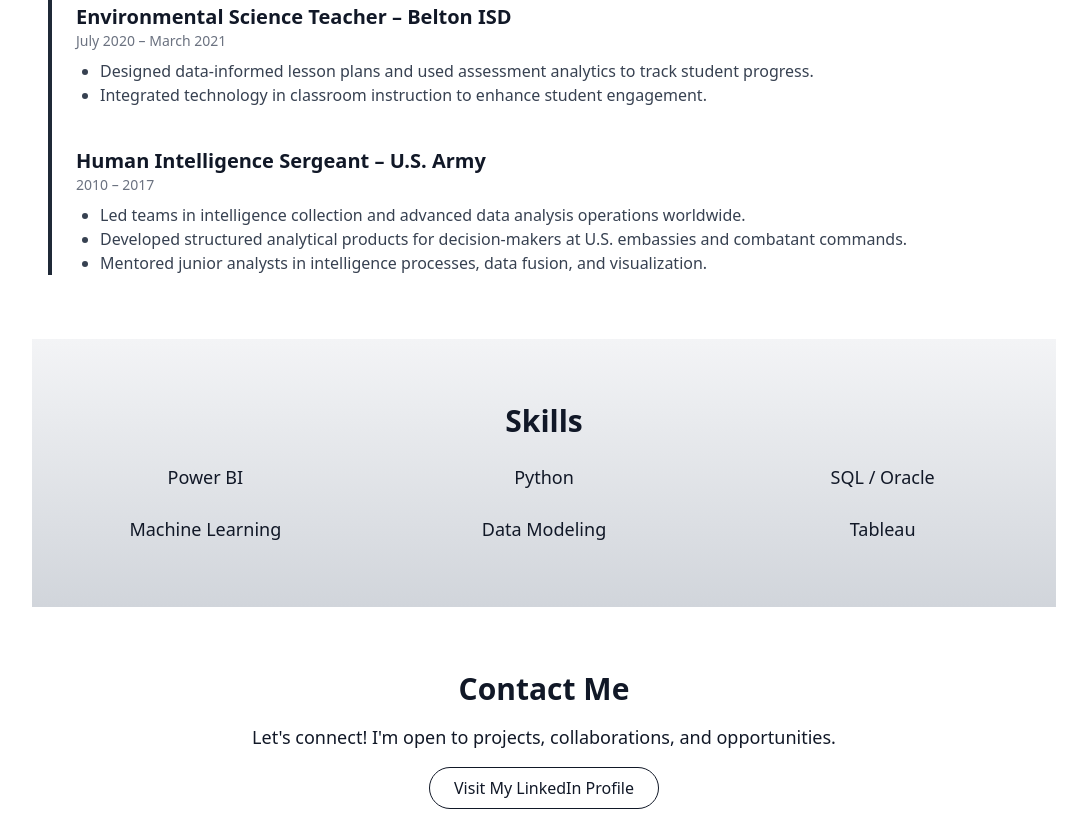
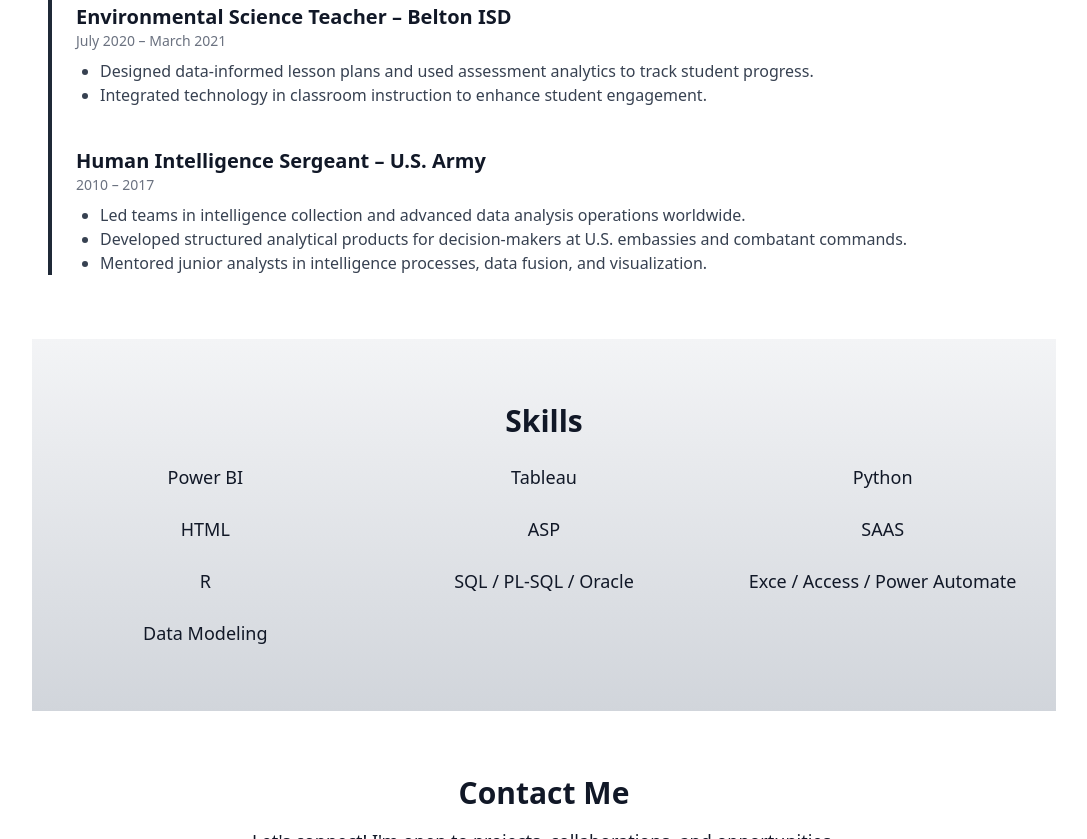
Before and after one commit to COzzy85/portfolio, a plain HTML site: page index.html in a window 1280 px wide. Shown: the part 1858-2697 px from the top of the page, without its empty margins (96-1183 px from the left). Drawn offline with nearby package versions, Linux system fonts and the light colour scheme.

Commit message:
Update index.html

```diff
--- a/index.html
+++ b/index.html
@@ -150,11 +150,16 @@
     <h3 class="text-3xl font-bold mb-6 text-center">Skills</h3>
     <div class="grid grid-cols-2 md:grid-cols-3 gap-6 text-center text-lg">
       <div class="hover:text-black dark:hover:text-white transition">Power BI</div>
+      <div class="hover:text-black dark:hover:text-white transition">Tableau</div>
       <div class="hover:text-black dark:hover:text-white transition">Python</div>
-      <div class="hover:text-black dark:hover:text-white transition">SQL / Oracle</div>
-      <div class="hover:text-black dark:hover:text-white transition">Machine Learning</div>
+      <div class="hover:text-black dark:hover:text-white transition">HTML</div>
+      <div class="hover:text-black dark:hover:text-white transition">ASP</div>
+      <div class="hover:text-black dark:hover:text-white transition">SAAS</div>
+      <div class="hover:text-black dark:hover:text-white transition">R</div>
+      <div class="hover:text-black dark:hover:text-white transition">SQL / PL-SQL / Oracle</div>
+      <div class="hover:text-black dark:hover:text-white transition">Exce / Access / Power Automate</div>
       <div class="hover:text-black dark:hover:text-white transition">Data Modeling</div>
-      <div class="hover:text-black dark:hover:text-white transition">Tableau</div>
+
     </div>
   </section>
 
```
